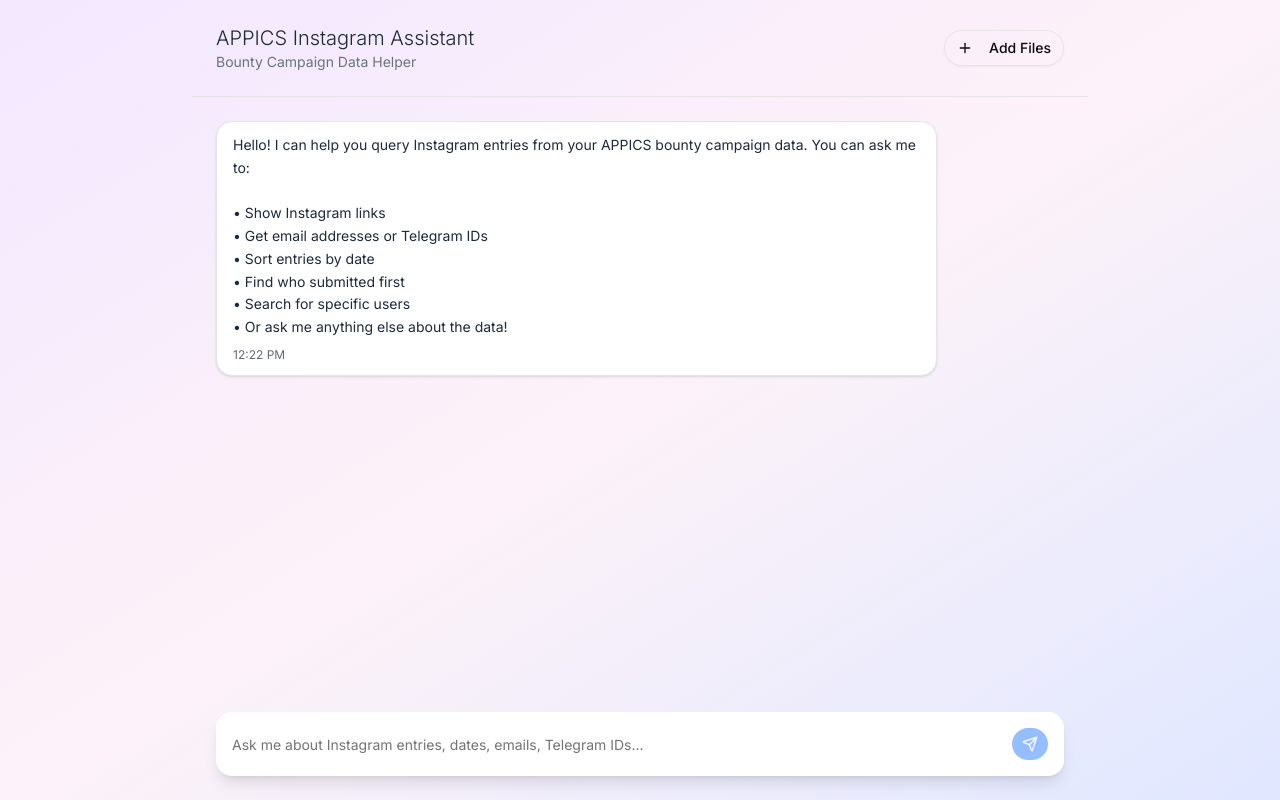
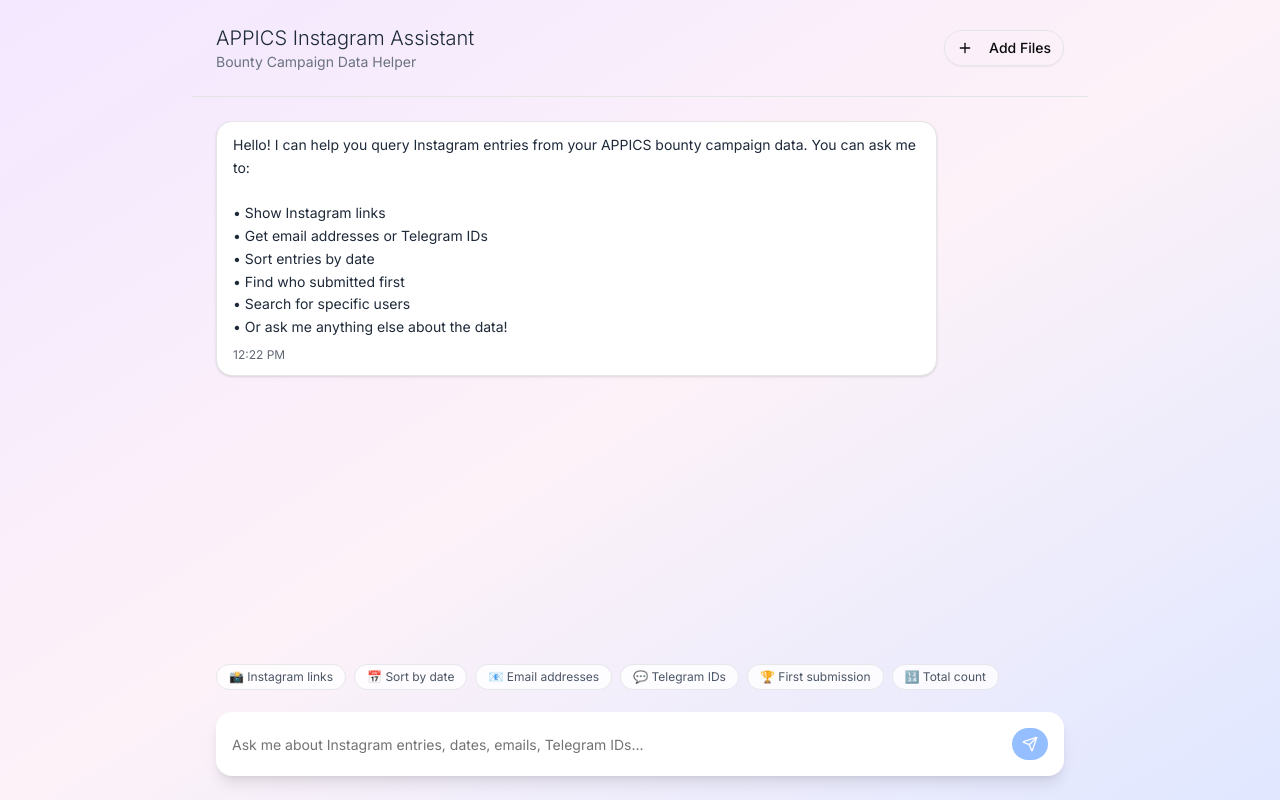
Before and after one commit to sabbirsami/sheet-lookup-bot-n8n, a Next.js app: page / in a window 1280 px wide. Built offline with nearby package versions, Linux system fonts and the light colour scheme.

Commit message:
add suggested message

```diff
--- a/app/page.tsx
+++ b/app/page.tsx
@@ -195,7 +195,7 @@
                         </span>
                       )}
                     </div>
-                    <div className="space-y-2  overflow-y-auto">
+                    <div className="space-y-2 max-h-60 overflow-y-auto">
                       {message.data.results.map((entry, index) => renderEntryCard(entry, index))}
                     </div>
                   </div>
@@ -226,6 +226,52 @@
         {/* Input Area */}
         <div className="p-6">
           <div className="relative">
+            {/* Suggested Messages */}
+            <div className="absolute -top-12 left-0 right-0 flex gap-2 overflow-x-auto scrollbar-hide pb-2">
+              <button
+                onClick={() => setInput('Show all Instagram links')}
+                className="flex-shrink-0 px-3 py-1 text-xs bg-white/80 backdrop-blur-sm border border-gray-200 rounded-full text-gray-600 hover:bg-white hover:text-gray-800 transition-colors"
+                disabled={isLoading}
+              >
+                📸 Instagram links
+              </button>
+              <button
+                onClick={() => setInput('Sort by date')}
+                className="flex-shrink-0 px-3 py-1 text-xs bg-white/80 backdrop-blur-sm border border-gray-200 rounded-full text-gray-600 hover:bg-white hover:text-gray-800 transition-colors"
+                disabled={isLoading}
+              >
+                📅 Sort by date
+              </button>
+              <button
+                onClick={() => setInput('Get all email addresses')}
+                className="flex-shrink-0 px-3 py-1 text-xs bg-white/80 backdrop-blur-sm border border-gray-200 rounded-full text-gray-600 hover:bg-white hover:text-gray-800 transition-colors"
+                disabled={isLoading}
+              >
+                📧 Email addresses
+              </button>
+              <button
+                onClick={() => setInput('Show Telegram IDs')}
+                className="flex-shrink-0 px-3 py-1 text-xs bg-white/80 backdrop-blur-sm border border-gray-200 rounded-full text-gray-600 hover:bg-white hover:text-gray-800 transition-colors"
+                disabled={isLoading}
+              >
+                💬 Telegram IDs
+              </button>
+              <button
+                onClick={() => setInput('Who submitted first?')}
+                className="flex-shrink-0 px-3 py-1 text-xs bg-white/80 backdrop-blur-sm border border-gray-200 rounded-full text-gray-600 hover:bg-white hover:text-gray-800 transition-colors"
+                disabled={isLoading}
+              >
+                🏆 First submission
+              </button>
+              <button
+                onClick={() => setInput('Count total entries')}
+                className="flex-shrink-0 px-3 py-1 text-xs bg-white/80 backdrop-blur-sm border border-gray-200 rounded-full text-gray-600 hover:bg-white hover:text-gray-800 transition-colors"
+                disabled={isLoading}
+              >
+                🔢 Total count
+              </button>
+            </div>
+
             <Input
               value={input}
               onChange={(e) => setInput(e.target.value)}
```
